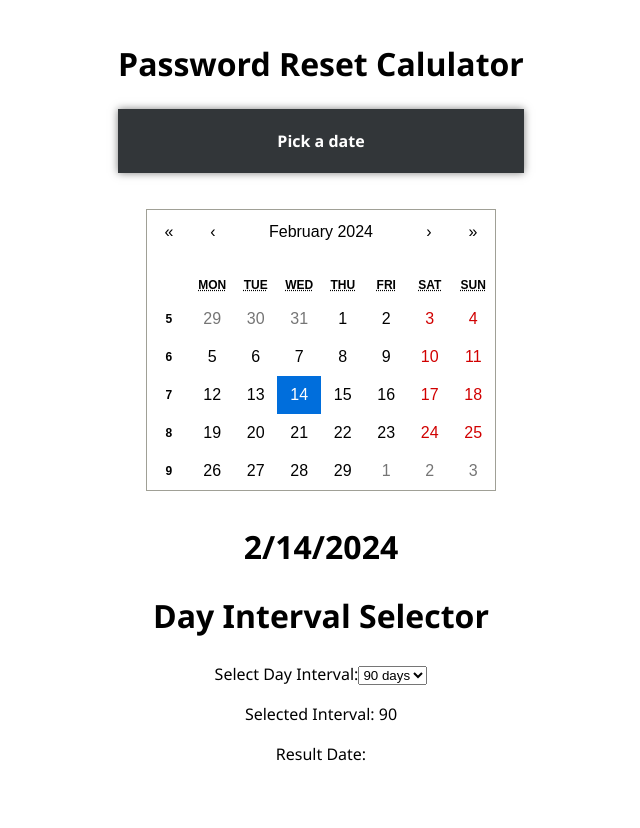
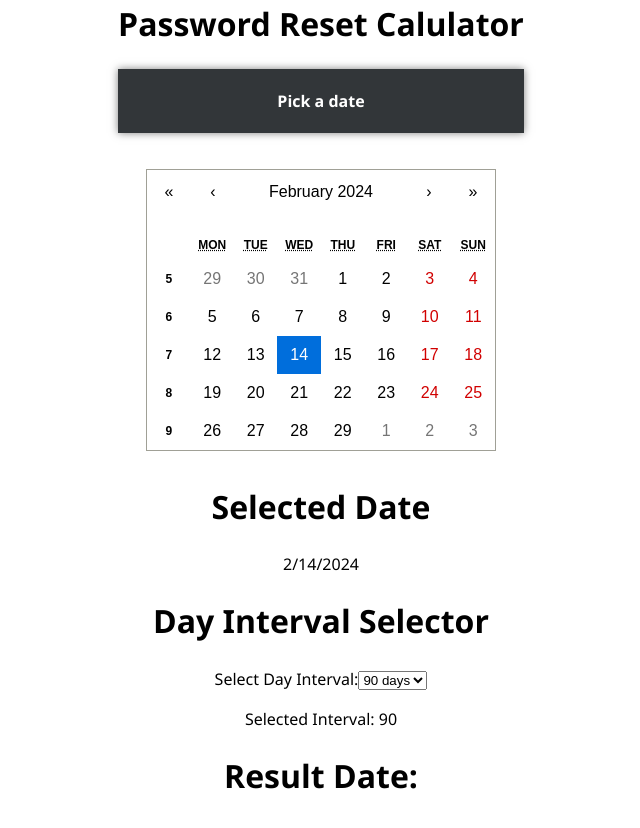
Before and after one commit to pawscanthack/date-interval-calculator, a React (Vite) app: page / in a window 1280 px wide. Shown: the top 828 px of the page, without its empty margins (319-959 px from the left). Built offline with nearby package versions, Linux system fonts and the light colour scheme.

Commit message:
Adjusted layout

```diff
--- a/src/App.jsx
+++ b/src/App.jsx
@@ -38,7 +38,8 @@ function App() {
         <ReactCalendar value={selectedDate} onChange={handleDateChange} />
       </div>
       <div>
-        <h1>{selectedDate.toLocaleDateString()}</h1>
+        <h1>Selected Date</h1>
+        <p>{selectedDate.toLocaleDateString()}</p>
       </div>
       <div>
         <h1>Day Interval Selector</h1>
@@ -46,8 +47,8 @@ function App() {
         <p>Selected Interval: {selectedInterval}</p>
       </div>
       <div>
-        <p>
-          Result Date:{" "}
+        <h1>Result Date:</h1>
+
         <a
           onClick={copyToClipboard}
           ref={resultRef}
@@ -55,7 +56,6 @@ function App() {
         >
           {resultDate ? resultDate.toLocaleDateString() : ""}
         </a>
-        </p>
       </div>
     </>
   );
```
Lines whose indentation alone changed are shown as unchanged.
